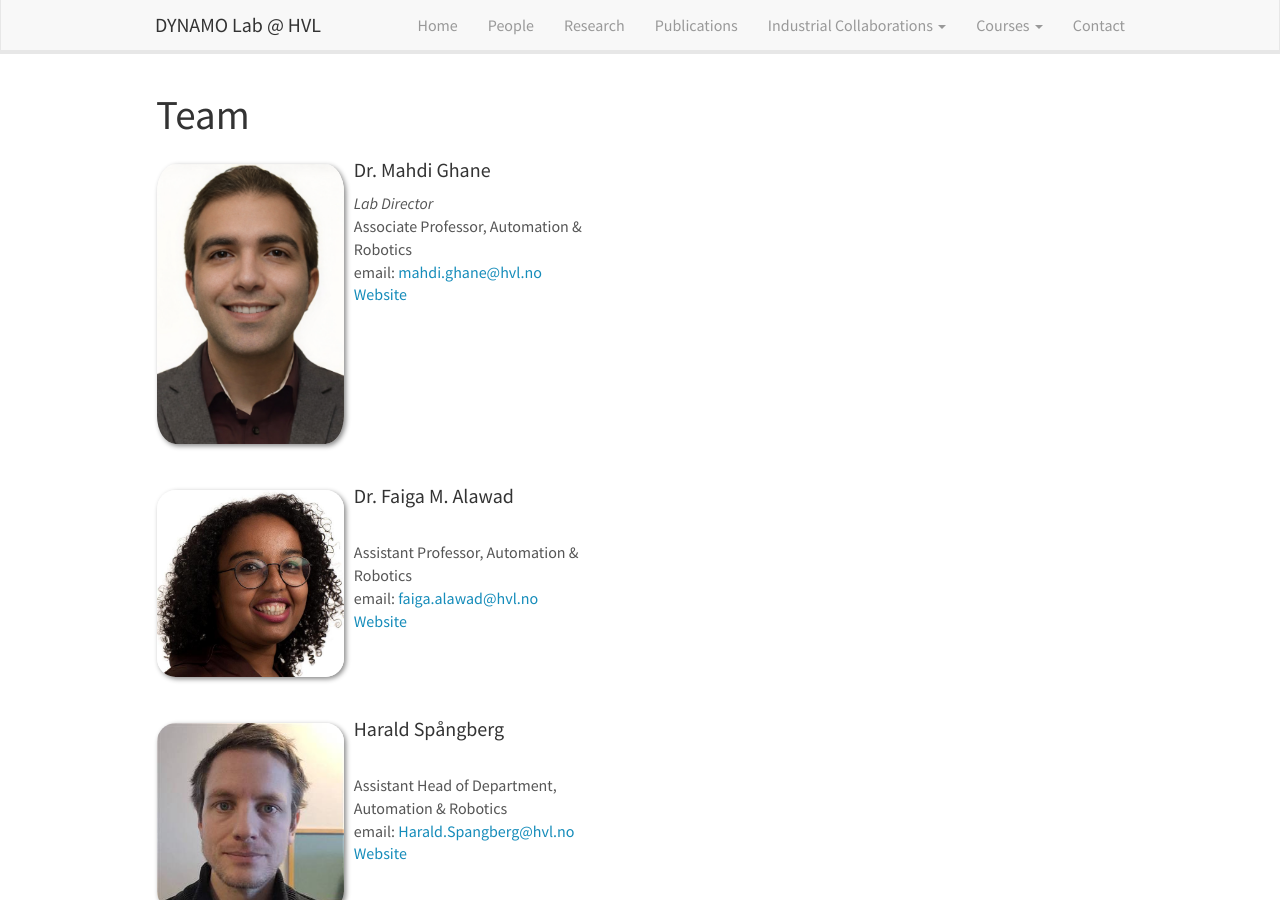
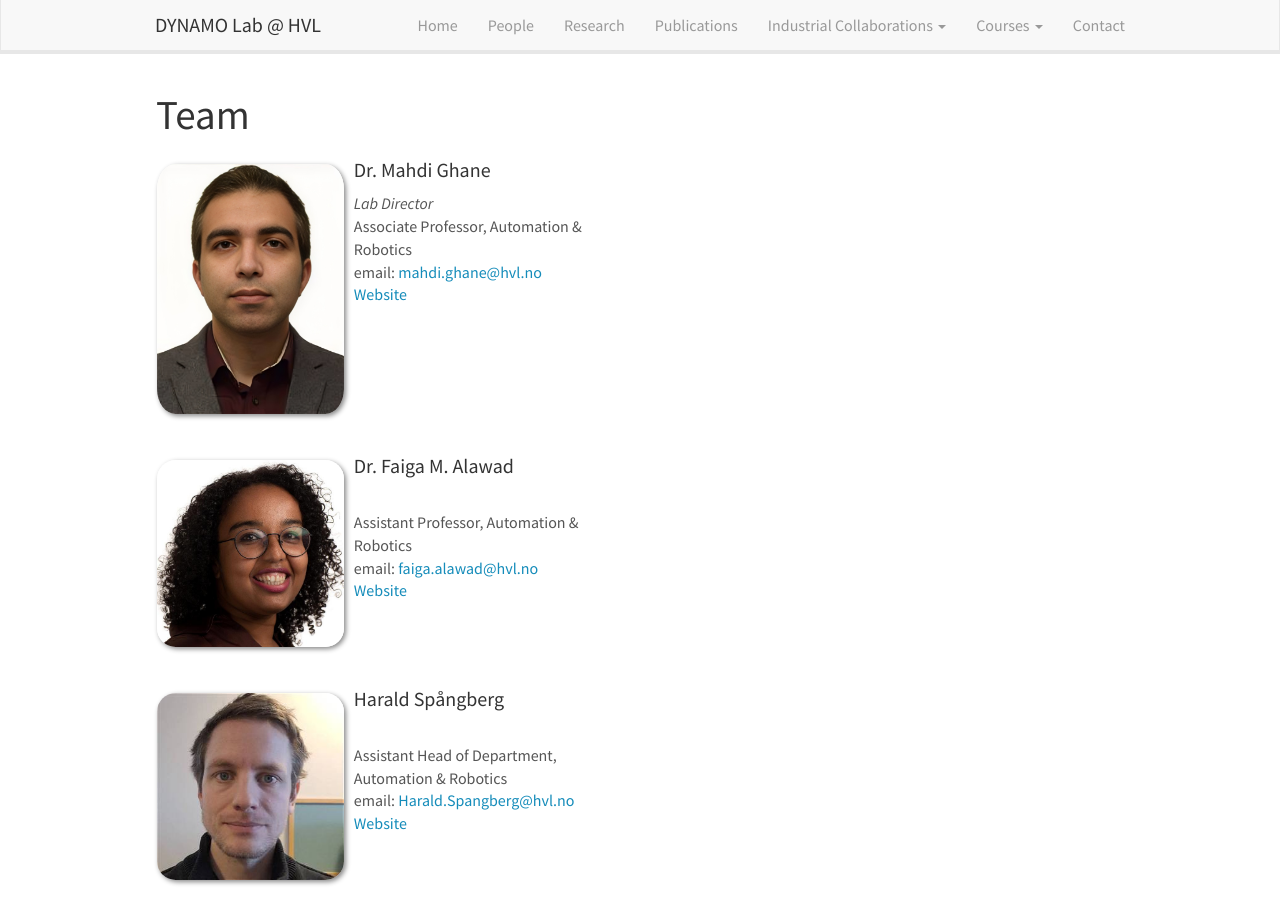
Before and after one commit to dynamo-hvl/dynamo-hvl.github.io, a Jekyll site: the page built from _pages/people.md, in a window 1280 px wide and 900 px high. Built offline with Jekyll 4.4.1, drawn with Linux system fonts in a browser that asks for light colours; nearby versions of some CDN libraries.

Commit message:
changed my photo

```diff
--- a/_data/team_members.yml
+++ b/_data/team_members.yml
@@ -1,5 +1,5 @@
 - name: Dr. Mahdi Ghane
-  photo: mahdis.png
+  photo: Dr_Ghane_high_res.png
   role: Lab Director
   info: Associate Professor, Automation & Robotics
   email: mahdi.ghane@hvl.no
```
